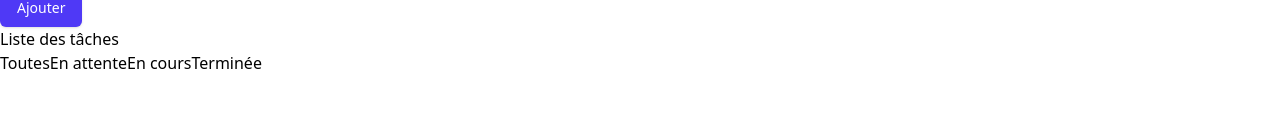
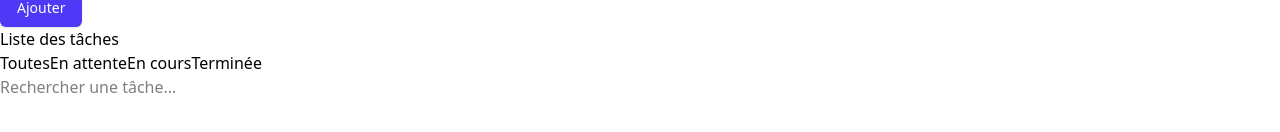
Before and after one commit to Zoraaax/cefim-task-app, a React (Vite) app: page / in a window 1280 px wide. Shown: the part 328-460 px from the top of the page. Built offline with nearby package versions, Linux system fonts and the light colour scheme.

Commit message:
feat: add search system

```diff
--- /dev/null
+++ b/src/components/SearchBar.tsx
@@ -0,0 +1,19 @@
+import React from 'react'
+
+interface SearchBarProps {
+    onSearch: (query: string) => void
+}
+
+const SearchBar: React.FC<SearchBarProps> = ({ onSearch }) => {
+    return (
+        <div>
+            <input
+                type="text"
+                placeholder="Rechercher une tâche..."
+                onChange={(e) => onSearch(e.target.value)}
+            />
+        </div>
+    )
+}
+
+export default SearchBar
--- a/src/components/TaskList.tsx
+++ b/src/components/TaskList.tsx
@@ -2,10 +2,12 @@ import { useState } from "react"
 import { useLocalStorage } from "../hooks/useLocalStorage"
 import type { Task } from "../types/TaskType"
 import { TaskItem } from "./TaskItem"
+import SearchBar from "./SearchBar"
 
 export const TaskList: React.FC = () => {
     const [tasks, setTasks] = useLocalStorage<Task[]>("tasks", [])
     const [statusFilter, setStatusFilter] = useState<Task["status"] | "all">("all")
+    const [searchQuery, setSearchQuery] = useState("")
 
     const handleDelete = (id: number) => {
         const updatedTasks = tasks.filter((task) => task.id !== id)
@@ -22,9 +24,18 @@ export const TaskList: React.FC = () => {
         setTasks(updatedTask)
     }
 
-    const filteredTasks = statusFilter === "all"
-        ? tasks
-        : tasks.filter((task) => task.status === statusFilter)
+    const handleSearch = (query: string) => {
+        setSearchQuery(query)
+    }
+
+    const filteredTasks = tasks
+        .filter((task) => {
+            if (statusFilter === "all") return true
+            return task.status === statusFilter
+        })
+        .filter((task) =>
+            task.title.toLowerCase().includes(searchQuery.toLowerCase())
+        )
 
     return (
         <div>
@@ -35,6 +46,7 @@ export const TaskList: React.FC = () => {
                 <button onClick={() => setStatusFilter("En cours")}>En cours</button>
                 <button onClick={() => setStatusFilter("Terminée")}>Terminée</button>
             </div>
+            <SearchBar onSearch={handleSearch} />
             {filteredTasks.map((task) => (
                 <TaskItem
                     key={task.id}
```
